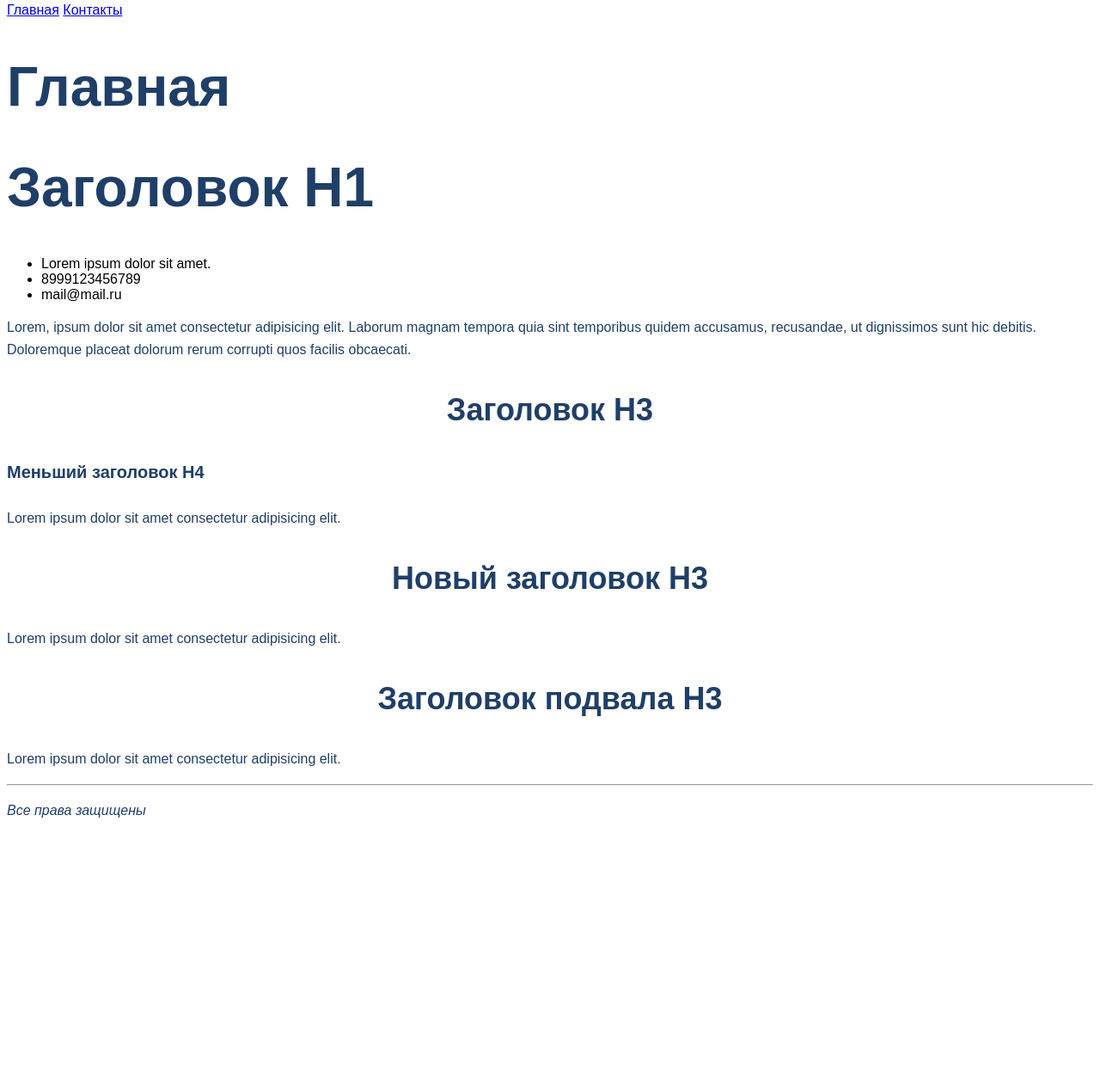
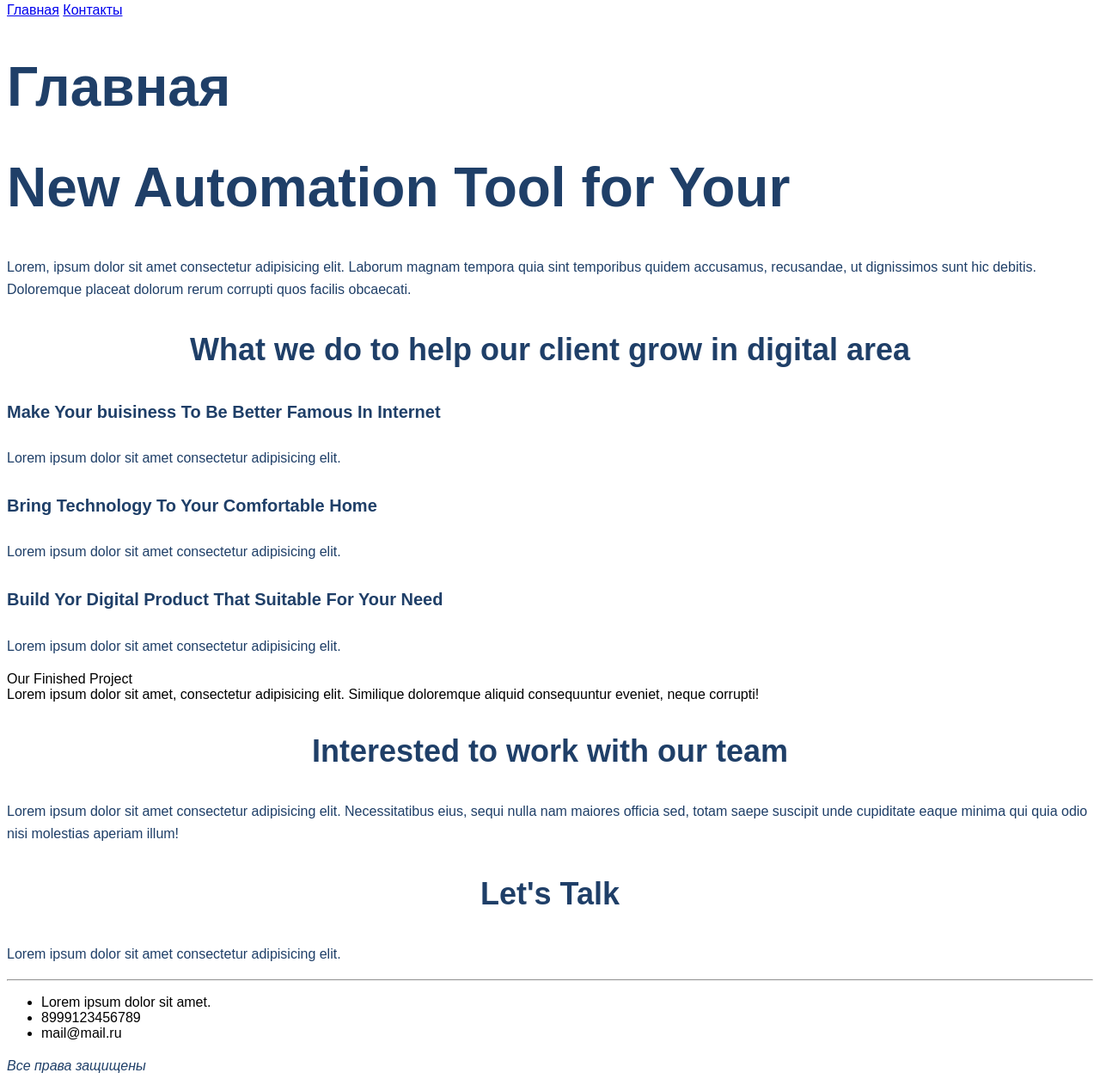
Before and after one commit to yarikmik/html_css, a plain HTML site: page lesson_4/index.html in a window 1280 px wide. Shown: the part 5-1274 px from the top of the page at 86% size. Before the commit the page ends 977 px from the top, so only its background shows below. Drawn offline with Linux system fonts and the light colour scheme.

Commit message:
lesson_4 complete

```diff
--- a/lesson_4/index.html
+++ b/lesson_4/index.html
@@ -10,30 +10,90 @@
 </head>
 
 <body>
+    <div class="main">
+        <!-- общий div для меню заголовка h1 и параграфа -->
+        <div class="main__menu">
+            <!-- div для меню главной страницы -->
             <a href="index.html">Главная</a>
             <a href="contacts.html">Контакты</a>
+        </div>
+
+        <div class="main__header">
+            <!-- div для заголовка h1 и параграфа -->
             <h1 class="header">Главная</h1>
 
-    <h1 class="header">Заголовок H1</h1>
+            <h1 class="header">New Automation Tool for Your</h1>
+
+
+            <p class="text">Lorem, ipsum dolor sit amet consectetur adipisicing elit. Laborum magnam tempora quia sint
+                temporibus quidem
+                accusamus, recusandae, ut dignissimos sunt hic debitis. Doloremque placeat dolorum rerum corrupti quos facilis
+                obcaecati.</p>
+        </div>
+    </div>
+
+
+    <div class="content">
+        <!-- общий div для элементов h3 h4 p-->
+        <h3 class="header h3">What we do to help our client grow in digital area</h3>
+
+        <div class="content__group">
+            <!-- div для группы плашек  learn more-->
+            <div class="content__learn_more">
+                <!-- div для плашки с контентом и learn more -->
+                <h4 class="header h4">Make Your buisiness To Be Better Famous In Internet</h4>
+                <p class="text">Lorem ipsum dolor sit amet consectetur adipisicing elit.</p>
+            </div>
+            <div class="content__learn_more">
+                <!-- div для плашки с контентом и learn more -->
+                <h4 class="header h4">Bring Technology To Your Comfortable Home</h4>
+                <p class="text">Lorem ipsum dolor sit amet consectetur adipisicing elit.</p>
+            </div>
+            <div class="content__learn_more">
+                <!-- div для плашки с контентом и learn more -->
+                <h4 class="header h4">Build Yor Digital Product That Suitable For Your Need</h4>
+                <p class="text">Lorem ipsum dolor sit amet consectetur adipisicing elit.</p>
+            </div>
+        </div>
+
+    </div>
+
+    <div class="finished_project">
+        <!-- div для отдельного параграфа "Our Finished Project" -->
+        <p>Our Finished Project <br>
+            Lorem ipsum dolor sit amet, consectetur adipisicing elit. Similique doloremque aliquid consequuntur eveniet, neque corrupti!</p>
+    </div>
+
+    <div class="footer-menu">
+        <!-- общий div подвала -->
+        <div class="invite">
+            <!-- div приглашение -->
+            <div class="invite__text">
+                <!-- div текст приглашения  -->
+                <h3 class="header h3">Interested to work with our team</h3>
+                <p class="text">Lorem ipsum dolor sit amet consectetur adipisicing elit. Necessitatibus eius, sequi nulla nam maiores officia sed, totam saepe suscipit unde cupiditate eaque minima qui quia odio nisi molestias aperiam illum!</p>
+            </div>
+            <h3 class="header h3">Let's Talk</h3>
+        </div>
+
+        <div class="contacts">
+            <!-- div с контактами -->
+            <p class="text">Lorem ipsum dolor sit amet consectetur adipisicing elit.</p>
+            <hr>
             <ul>
                 <li>Lorem ipsum dolor sit amet.</li>
                 <li>8999123456789</li>
                 <li>mail@mail.ru</li>
             </ul>
 
-    <p class="text">Lorem, ipsum dolor sit amet consectetur adipisicing elit. Laborum magnam tempora quia sint
-        temporibus quidem
-        accusamus, recusandae, ut dignissimos sunt hic debitis. Doloremque placeat dolorum rerum corrupti quos facilis
-        obcaecati.</p>
-    <h3 class="header h3">Заголовок H3</h3>
-    <h4 class="header h4">Меньший заголовок H4</h4>
-    <p class="text">Lorem ipsum dolor sit amet consectetur adipisicing elit.</p>
-    <h3 class="header h3">Новый заголовок H3</h3>
-    <p class="text">Lorem ipsum dolor sit amet consectetur adipisicing elit.</p>
-    <h3 class="header h3">Заголовок подвала H3</h3>
-    <p class="text">Lorem ipsum dolor sit amet consectetur adipisicing elit.</p>
-    <hr>
+            <div class="rights">
+                <!-- div "All rights reserved" -->
                 <p class="text"><i>Все права защищены</i></p>
+            </div>
+        </div>
+
+    </div>
+
 </body>
 
 </html>
```
Also changed, not shown: lesson_4/contacts.html (+46 -3 lines). Lines whose indentation alone changed are shown as unchanged.
